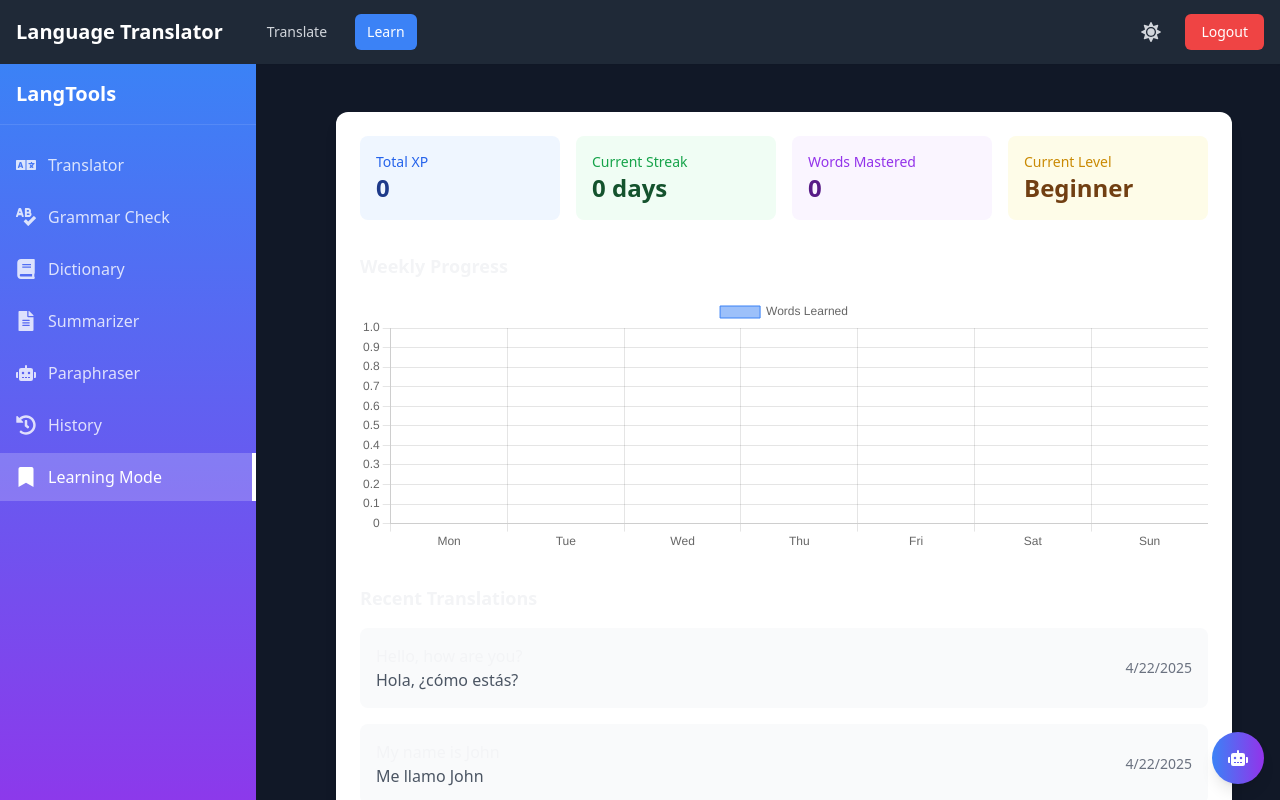
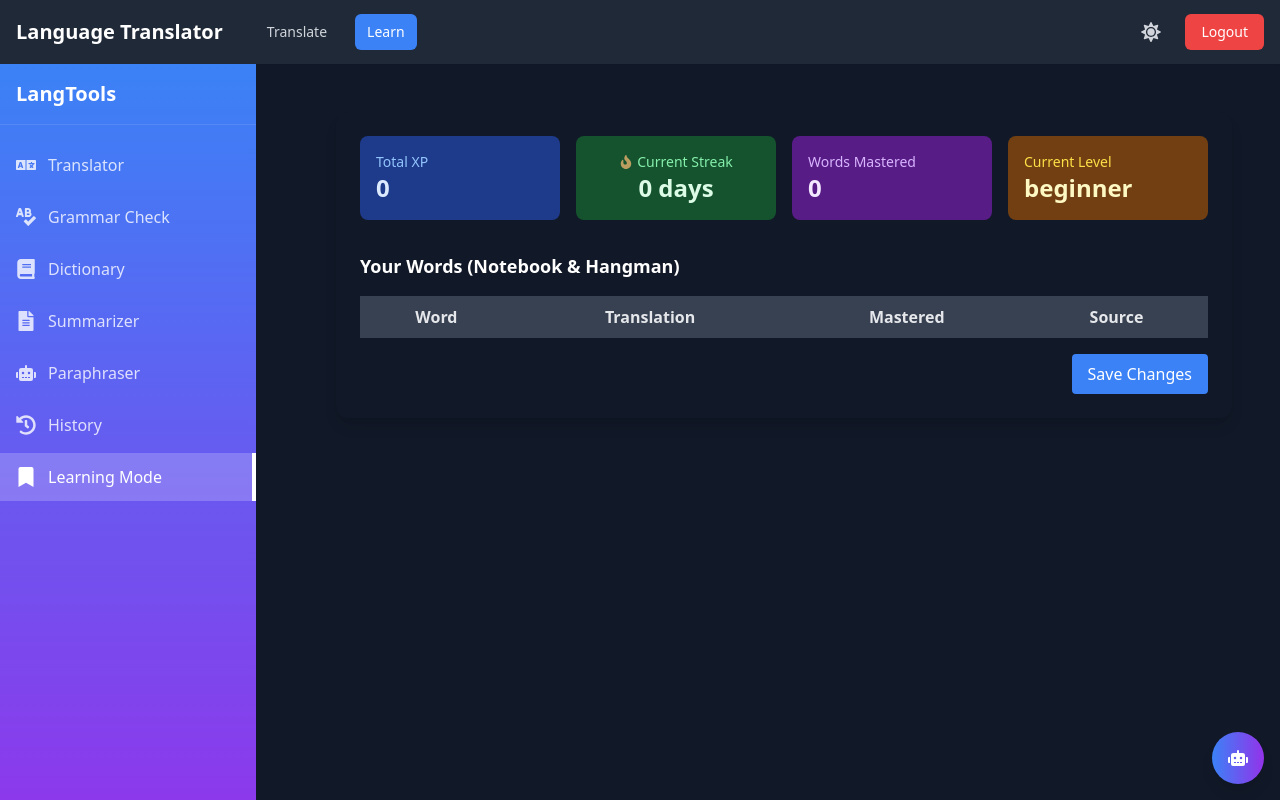
Before and after one commit to Kshitizjain11/Language_Translator, a Next.js app: page /learning in a window 1280 px wide. Shown: the top 800 px of the page. Built offline with nearby package versions, Linux system fonts and the light colour scheme; sample sign-in values are in the browser's storage.

Commit message:
Update Progress History

```diff
--- a/src/app/api/learning/progress/route.ts
+++ b/src/app/api/learning/progress/route.ts
@@ -1,31 +1,7 @@
 import { NextResponse } from 'next/server';
 
-// Sample user progress data
-const userProgress = {
-  'user123': {
-    quizzes: [
-      {
-        date: '2025-04-15T10:30:00Z',
-        score: 8,
-        totalQuestions: 10,
-        difficulty: 'medium'
-      },
-      {
-        date: '2025-04-18T14:15:00Z',
-        score: 4,
-        totalQuestions: 5,
-        difficulty: 'easy'
-      }
-    ],
-    flashcards: {
-      mastered: 12,
-      learning: 8,
-      new: 5
-    },
-    streak: 3,
-    lastActive: '2025-04-20T09:45:00Z'
-  }
-};
+// In-memory storage (replace with database in production)
+const userProgress: Record<string, any> = {};
 
 export async function GET(request: Request) {
   const { searchParams } = new URL(request.url);
@@ -37,10 +13,16 @@ export async function GET(request: Request) {
 
   // Get user progress or return empty data if not found
   const progress = userProgress[userId] || {
-    quizzes: [],
-    flashcards: { mastered: 0, learning: 0, new: 0 },
-    streak: 0,
-    lastActive: new Date().toISOString()
+    userId,
+    totalTranslations: 0,
+    uniqueWords: 0,
+    streakDays: 0,
+    level: 'beginner',
+    badges: [],
+    xp: 0,
+    weeklyProgress: {},
+    lastActive: new Date().toISOString(),
+    masteredWords: []
   };
 
   return NextResponse.json({ progress });
@@ -48,38 +30,86 @@ export async function GET(request: Request) {
 
 export async function POST(request: Request) {
   const body = await request.json();
-  const { userId, quizScore, totalQuestions, difficulty } = body;
+  const { userId, word, isMastered } = body;
 
   if (!userId) {
     return NextResponse.json({ error: 'User ID is required' }, { status: 400 });
   }
 
-  // In a real app, this would update the database
-  // For now, we'll just return success
-
-  const newQuizResult = {
-    date: new Date().toISOString(),
-    score: quizScore,
-    totalQuestions,
-    difficulty
-  };
-
   // Initialize user progress if it doesn't exist
   if (!userProgress[userId]) {
     userProgress[userId] = {
-      quizzes: [],
-      flashcards: { mastered: 0, learning: 0, new: 0 },
-      streak: 1,
-      lastActive: new Date().toISOString()
+      userId,
+      totalTranslations: 0,
+      uniqueWords: 0,
+      streakDays: 0,
+      level: 'beginner',
+      badges: [],
+      xp: 0,
+      weeklyProgress: {},
+      lastActive: new Date().toISOString(),
+      masteredWords: []
     };
   }
 
-  // Add the new quiz result
-  userProgress[userId].quizzes.push(newQuizResult);
-  userProgress[userId].lastActive = new Date().toISOString();
+  const today = new Date().toISOString().split('T')[0];
+  const currentProgress = userProgress[userId];
+
+  // Update weekly progress
+  if (!currentProgress.weeklyProgress[today]) {
+    currentProgress.weeklyProgress[today] = 0;
+  }
+
+  if (word) {
+    // Only increment if word is not already mastered
+    if (!currentProgress.masteredWords.includes(word)) {
+      // Increment words learned for today
+      currentProgress.weeklyProgress[today] += 1;
+      // Update mastered words
+      if (isMastered) {
+        currentProgress.masteredWords.push(word);
+        // Update XP based on activity
+        currentProgress.xp += 10; // Base XP for learning a word
+        if (isMastered) {
+          currentProgress.xp += 20; // Bonus XP for mastering a word
+        }
+      }
+    }
+  }
+
+  // Update streak
+  const lastActive = new Date(currentProgress.lastActive);
+  const todayDate = new Date();
+  const daysSinceLastActive = Math.floor((todayDate.getTime() - lastActive.getTime()) / (1000 * 60 * 60 * 24));
+
+  if (daysSinceLastActive === 1) {
+    currentProgress.streakDays += 1;
+  } else if (daysSinceLastActive > 1) {
+    currentProgress.streakDays = 1;
+  }
+
+  // Update last active date
+  currentProgress.lastActive = new Date().toISOString();
+
+  // Update level based on XP
+  if (currentProgress.xp >= 1000) {
+    currentProgress.level = 'advanced';
+  } else if (currentProgress.xp >= 500) {
+    currentProgress.level = 'intermediate';
+  }
+
+  // Log the update for debugging
+  console.log('Progress updated:', {
+    userId,
+    word,
+    isMastered,
+    weeklyProgress: currentProgress.weeklyProgress[today],
+    streakDays: currentProgress.streakDays,
+    xp: currentProgress.xp
+  });
 
   return NextResponse.json({
     success: true,
-    progress: userProgress[userId]
+    progress: currentProgress
   });
 }
--- a/src/components/learning/ProgressReport.tsx
+++ b/src/components/learning/ProgressReport.tsx
@@ -1,54 +1,136 @@
-import { useEffect, useState } from 'react';
-import {
-  Chart as ChartJS,
-  CategoryScale,
-  LinearScale,
-  BarElement,
-  Title,
-  Tooltip,
-  Legend,
-} from 'chart.js';
-import { Bar } from 'react-chartjs-2';
+import { useEffect, useState, useRef } from 'react';
 import type { UserProgress, Translation } from '@/types/learning';
+import { FaFire } from 'react-icons/fa';
+import { motion, AnimatePresence } from 'framer-motion';
 
-ChartJS.register(
-  CategoryScale,
-  LinearScale,
-  BarElement,
-  Title,
-  Tooltip,
-  Legend
-);
+interface EditableWord {
+  id: string;
+  word: string;
+  translation?: string;
+  mastered: boolean;
+  source: 'notebook' | 'hangman';
+}
 
 interface ProgressReportProps {
   userId: string;
+  refreshKey?: number;
 }
 
-export default function ProgressReport({ userId }: ProgressReportProps) {
+export default function ProgressReport({ userId, refreshKey }: ProgressReportProps) {
   const [progress, setProgress] = useState<UserProgress | null>(null);
-  const [recentTranslations, setRecentTranslations] = useState<Translation[]>([]);
+  const [notebookWords, setNotebookWords] = useState<EditableWord[]>([]);
+  const [editableWords, setEditableWords] = useState<EditableWord[]>([]);
   const [loading, setLoading] = useState(true);
+  const [streakAnim, setStreakAnim] = useState(false);
+  const prevStreak = useRef<number>(0);
+  const [localRefreshKey, setLocalRefreshKey] = useState(0);
+
+  // Fetch progress and notebook words
+  useEffect(() => {
+    fetchProgressData();
+    fetchNotebookWords();
+  }, [userId, refreshKey, localRefreshKey]);
 
   useEffect(() => {
-    fetchProgressData();
-  }, [userId]);
+    mergeWords();
+  }, [progress, notebookWords]);
+
+  useEffect(() => {
+    if (progress && progress.streakDays !== prevStreak.current) {
+      setStreakAnim(true);
+      setTimeout(() => setStreakAnim(false), 800);
+      prevStreak.current = progress.streakDays;
+    }
+  }, [progress?.streakDays]);
 
   const fetchProgressData = async () => {
     try {
-      // Fetch progress data
       const progressRes = await fetch(`/api/learning/progress?userId=${userId}`);
+      if (!progressRes.ok) throw new Error('Failed to fetch progress data');
       const progressData = await progressRes.json();
       setProgress(progressData.progress);
-
-      // Fetch recent translations
-      const translationsRes = await fetch(`/api/learning/translations?userId=${userId}`);
-      const translationsData = await translationsRes.json();
-      setRecentTranslations(translationsData.translations);
     } catch (error) {
       console.error('Error fetching progress data:', error);
     } finally {
       setLoading(false);
     }
+  };
+
+  const fetchNotebookWords = () => {
+    try {
+      const notebook = JSON.parse(localStorage.getItem('notebook') || '[]');
+      const words: EditableWord[] = notebook.map((w: any) => ({
+        id: w.id || w.word,
+        word: w.word,
+        translation: w.meaning || w.translation || '',
+        mastered: !!w.learned,
+        source: 'notebook',
+      }));
+      setNotebookWords(words);
+    } catch (error) {
+      setNotebookWords([]);
+    }
+  };
+
+  // Merge notebook and hangman/mastered words
+  const mergeWords = () => {
+    const hangmanWords: EditableWord[] =
+      progress?.masteredWords?.map((word) => ({
+        id: word,
+        word,
+        translation: '',
+        mastered: true,
+        source: 'hangman',
+      })) || [];
+    // Merge, avoiding duplicates (prefer notebook info)
+    const allWordsMap: Record<string, EditableWord> = {};
+    [...hangmanWords, ...notebookWords].forEach((w) => {
+      allWordsMap[w.word] = { ...allWordsMap[w.word], ...w };
+    });
+    setEditableWords(Object.values(allWordsMap));
+  };
+
+  // Handle inline edit
+  const handleEdit = (id: string, field: keyof EditableWord, value: string | boolean) => {
+    setEditableWords((prev) =>
+      prev.map((w) =>
+        w.id === id ? { ...w, [field]: value } : w
+      )
+    );
+  };
+
+  // Save changes to localStorage (and optionally API)
+  const handleSave = async () => {
+    // Save notebook words
+    const updatedNotebook = editableWords
+      .filter((w) => w.source === 'notebook')
+      .map((w) => ({
+        id: w.id,
+        word: w.word,
+        meaning: w.translation,
+        learned: w.mastered,
+      }));
+    localStorage.setItem('notebook', JSON.stringify(updatedNotebook));
+
+    // For each mastered notebook word, update progress API
+    await Promise.all(
+      editableWords
+        .filter((w) => w.source === 'notebook' && w.mastered)
+        .map(async (w) => {
+          try {
+            await fetch('/api/learning/progress', {
+              method: 'POST',
+              headers: { 'Content-Type': 'application/json' },
+              body: JSON.stringify({ userId, word: w.word, isMastered: true }),
+            });
+          } catch (e) {
+            // Ignore errors for now
+          }
+        })
+    );
+    // Trigger a local refresh (if not using parent refreshKey)
+    setLocalRefreshKey((k) => k + 1);
+    alert('Changes saved!');
   };
 
   if (loading) {
@@ -59,98 +141,88 @@ export default function ProgressReport({ userId }: ProgressReportProps) {
     );
   }
 
-  const chartData = {
-    labels: ['Mon', 'Tue', 'Wed', 'Thu', 'Fri', 'Sat', 'Sun'],
-    datasets: [
-      {
-        label: 'Words Learned',
-        data: progress?.weeklyProgress || [0, 0, 0, 0, 0, 0, 0],
-        backgroundColor: 'rgba(59, 130, 246, 0.5)',
-        borderColor: 'rgb(59, 130, 246)',
-        borderWidth: 1,
-      },
-    ],
-  };
-
   return (
-    <div className="bg-white rounded-xl shadow-lg p-6 space-y-8">
+    <div className="bg-white dark:bg-gray-900 rounded-xl shadow-lg p-6 space-y-8">
       {/* Overall Stats */}
       <div className="grid grid-cols-2 md:grid-cols-4 gap-4">
-        <div className="bg-blue-50 p-4 rounded-lg">
-          <h3 className="text-sm font-medium text-blue-600">Total XP</h3>
-          <p className="text-2xl font-bold text-blue-900">{progress?.xp || 0}</p>
+        <div className="bg-blue-50 dark:bg-blue-900 p-4 rounded-lg">
+          <h3 className="text-sm font-medium text-blue-600 dark:text-blue-300">Total XP</h3>
+          <p className="text-2xl font-bold text-blue-900 dark:text-blue-100">{progress?.xp || 0}</p>
         </div>
-        <div className="bg-green-50 p-4 rounded-lg">
-          <h3 className="text-sm font-medium text-green-600">Current Streak</h3>
-          <p className="text-2xl font-bold text-green-900">{progress?.streakDays || 0} days</p>
+        <motion.div
+          className="bg-green-50 dark:bg-green-900 p-4 rounded-lg flex flex-col items-center justify-center"
+          animate={streakAnim ? { scale: 1.1 } : { scale: 1 }}
+          transition={{ type: 'spring', stiffness: 300 }}
+        >
+          <h3 className="text-sm font-medium text-green-600 dark:text-green-300 flex items-center gap-1">
+            <FaFire className="text-orange-500 dark:text-orange-300 animate-pulse" />
+            Current Streak
+          </h3>
+          <p className="text-2xl font-bold text-green-900 dark:text-green-100">{progress?.streakDays || 0} days</p>
+        </motion.div>
+        <div className="bg-purple-50 dark:bg-purple-900 p-4 rounded-lg">
+          <h3 className="text-sm font-medium text-purple-600 dark:text-purple-300">Words Mastered</h3>
+          <p className="text-2xl font-bold text-purple-900 dark:text-purple-100">{progress?.masteredWords?.length || 0}</p>
         </div>
-        <div className="bg-purple-50 p-4 rounded-lg">
-          <h3 className="text-sm font-medium text-purple-600">Words Mastered</h3>
-          <p className="text-2xl font-bold text-purple-900">{progress?.uniqueWords || 0}</p>
-        </div>
-        <div className="bg-yellow-50 p-4 rounded-lg">
-          <h3 className="text-sm font-medium text-yellow-600">Current Level</h3>
-          <p className="text-2xl font-bold text-yellow-900">{progress?.level || 'Beginner'}</p>
+        <div className="bg-yellow-50 dark:bg-yellow-900 p-4 rounded-lg">
+          <h3 className="text-sm font-medium text-yellow-600 dark:text-yellow-300">Current Level</h3>
+          <p className="text-2xl font-bold text-yellow-900 dark:text-yellow-100">{progress?.level || 'Beginner'}</p>
         </div>
       </div>
 
-      {/* Weekly Progress Chart */}
+      {/* Editable Spreadsheet Table */}
       <div className="mt-8">
-        <h3 className="text-lg font-semibold mb-4">Weekly Progress</h3>
-        <div className="h-64">
-          <Bar
-            data={chartData}
-            options={{
-              responsive: true,
-              maintainAspectRatio: false,
-              scales: {
-                y: {
-                  beginAtZero: true,
-                },
-              },
-            }}
-          />
+        <h3 className="text-lg font-semibold mb-4 dark:text-white text-gray-900">Your Words (Notebook & Hangman)</h3>
+        <div className="overflow-x-auto">
+          <table className="min-w-full border border-gray-200 dark:border-gray-700 rounded-lg bg-white dark:bg-gray-800">
+            <thead>
+              <tr className="bg-gray-100 dark:bg-gray-700">
+                <th className="p-2 border dark:border-gray-700 text-gray-700 dark:text-gray-200">Word</th>
+                <th className="p-2 border dark:border-gray-700 text-gray-700 dark:text-gray-200">Translation</th>
+                <th className="p-2 border dark:border-gray-700 text-gray-700 dark:text-gray-200">Mastered</th>
+                <th className="p-2 border dark:border-gray-700 text-gray-700 dark:text-gray-200">Source</th>
+              </tr>
+            </thead>
+            <tbody>
+              {editableWords.map((w) => (
+                <tr key={w.id} className="even:bg-gray-50 even:dark:bg-gray-900">
+                  <td className="p-2 border dark:border-gray-700">
+                    <input
+                      className="w-full bg-transparent text-gray-900 dark:text-gray-100"
+                      value={w.word}
+                      onChange={(e) => handleEdit(w.id, 'word', e.target.value)}
+                      disabled={w.source === 'hangman'}
+                    />
+                  </td>
+                  <td className="p-2 border dark:border-gray-700">
+                    <input
+                      className="w-full bg-transparent text-gray-900 dark:text-gray-100"
+                      value={w.translation || ''}
+                      onChange={(e) => handleEdit(w.id, 'translation', e.target.value)}
+                    />
+                  </td>
+                  <td className="p-2 border dark:border-gray-700 text-center">
+                    <input
+                      type="checkbox"
+                      checked={w.mastered}
+                      onChange={(e) => handleEdit(w.id, 'mastered', e.target.checked)}
+                    />
+                  </td>
+                  <td className="p-2 border dark:border-gray-700 text-center text-xs text-gray-500 dark:text-gray-400">{w.source}</td>
+                </tr>
+              ))}
+            </tbody>
+          </table>
+        </div>
+        <div className="mt-4 flex justify-end">
+          <button
+            onClick={handleSave}
+            className="px-4 py-2 bg-blue-500 hover:bg-blue-600 text-white rounded"
+          >
+            Save Changes
+          </button>
         </div>
       </div>
-
-      {/* Recent Activity */}
-      <div className="mt-8">
-        <h3 className="text-lg font-semibold mb-4">Recent Translations</h3>
-        <div className="space-y-4">
-          {recentTranslations.map((translation) => (
-            <div
-              key={translation.id}
-              className="flex items-center justify-between p-4 bg-gray-50 rounded-lg"
-            >
-              <div>
-                <p className="font-medium">{translation.sourceText}</p>
-                <p className="text-gray-600">{translation.targetText}</p>
-              </div>
-              <div className="text-sm text-gray-500">
-                {new Date(translation.lastTranslated).toLocaleDateString()}
-              </div>
-            </div>
-          ))}
-        </div>
-      </div>
-
-      {/* Achievements */}
-      {progress?.badges && progress.badges.length > 0 && (
-        <div className="mt-8">
-          <h3 className="text-lg font-semibold mb-4">Achievements</h3>
-          <div className="grid grid-cols-2 md:grid-cols-4 gap-4">
-            {progress.badges.map((badge, index) => (
-              <div
-                key={index}
-                className="flex flex-col items-center p-4 bg-gradient-to-br from-yellow-100 to-yellow-200 rounded-lg"
-              >
-                <div className="text-3xl mb-2">🏆</div>
-                <p className="text-center text-sm font-medium">{badge}</p>
-              </div>
-            ))}
-          </div>
-        </div>
-      )}
     </div>
   );
 }
--- a/src/types/learning.ts
+++ b/src/types/learning.ts
@@ -43,8 +43,12 @@ export interface UserProgress {
   totalTranslations: number;
   uniqueWords: number;
   streakDays: number;
-  lastStudyDate: Date;
   level: 'beginner' | 'intermediate' | 'advanced';
   badges: string[];
   xp: number;
+  weeklyProgress: {
+    [date: string]: number; // Date string as key, number of words learned as value
+  };
+  lastActive: string;
+  masteredWords: string[]; // Array of words the user has mastered
 }
```
Also changed, not shown: src/components/learning/HangmanGame.tsx (+31 -1 lines), src/components/learning/VocabularyTrainer.tsx (+37 -0 lines), src/components/learning/WordOfTheDay.tsx (+23 -0 lines).
